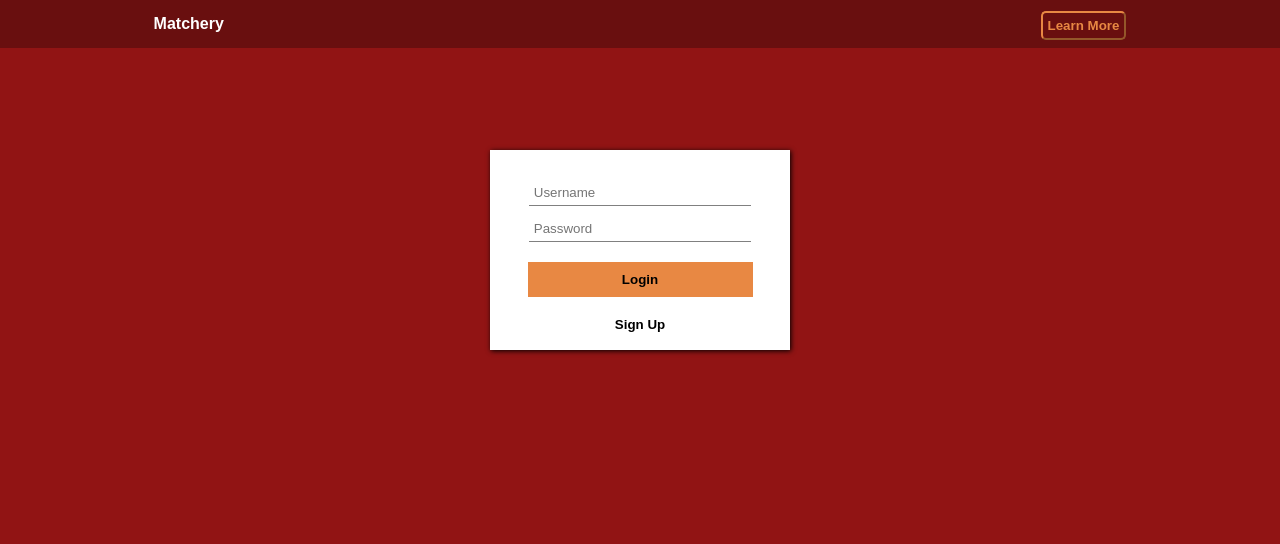
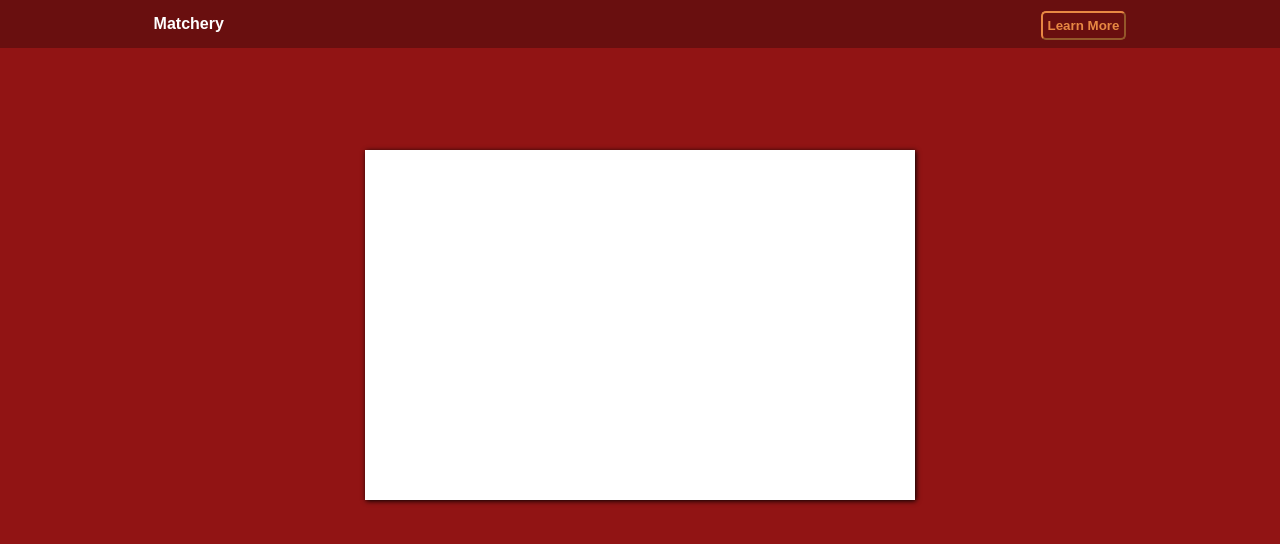
Before and after one commit to andrewsun25/Matchery, a React (Create React App) app in the folder matchery_client/: page / in a window 1280 px wide. Shown: the top 544 px of the page. Built offline with nearby package versions, Linux system fonts and the light colour scheme.

Commit message:
starting on candidate page

```diff
--- a/matchery_client/src/screens/Main.css
+++ b/matchery_client/src/screens/Main.css
@@ -43,7 +43,7 @@
   opacity: 0.75;
 }
 
-.content {
+.loginBox {
   padding: 25px;
   background-color: #fff;
   height: 150px;
@@ -52,7 +52,7 @@
   margin: auto;
   margin-top: 8%;
 }
-.inputClass {
+.loginInput {
   width: 85%;
   margin: 5px 0px 5px 0px;
   padding: 5px 5px;
@@ -60,9 +60,23 @@
   outline: 0;
   background: transparent;
   border-bottom: 1px solid grey;
+  -webkit-transition: 0.15s;
+  -moz-transition: 0.15s;
+  -o-transition: 0.15s;
+  transition: 0.15s;
 }
-.inputClass:focus {
+.loginInput:hover {
+  border-bottom: 1px solid black;
+}
+.loginInput:hover::-webkit-input-placeholder {
+  color: black;
+}
+.loginInput:focus {
+  border-bottom: 1px solid black;
   outline: 0;
+}
+.loginInput:focus::-webkit-input-placeholder {
+  color: black;
 }
 .loginButton {
   width: 90%;
@@ -76,9 +90,6 @@
   -moz-transition: 0.2s;
   -o-transition: 0.2s;
   transition: 0.2s;
-}
-.group {
-  position:relative;
 }
 .loginButton:hover {
   background-color: rgb(252,157,87);
@@ -95,11 +106,19 @@
   border-radius: 0px;
   border: none;
 }
+.signUpButton:hover {
+  text-decoration: underline;
+}
 .signUpButton:focus {
   outline: 0;
 }
 
-@keyframes App-logo-spin {
-  from { transform: rotate(0deg); }
-  to { transform: rotate(360deg); }
+.candidateBox {
+  padding: 25px;
+  background-color: #fff;
+  height: 300px;
+  width: 500px;
+  box-shadow: 1px 1px 5px;
+  margin: auto;
+  margin-top: 8%;
 }
--- a/matchery_client/src/screens/Main.js
+++ b/matchery_client/src/screens/Main.js
@@ -1,36 +1,53 @@
 import React, { Component } from 'react';
 import './Main.css';
 import logo from './logo.svg';
-
-import {
-  BrowserRouter as Router,
-  Route,
-  Link,
-} from 'react-router-dom';
 
 class App extends Component {
   constructor(props) {
     super(props);
     this.state = {
-      email: "",
+      username: "",
       password: "",
+      showLogin: false,
+      showDashboard: false,
     };
+    /*
+    <div style={myStyle}>
+      {this.loginInstance}
+    </div>
+    */
+    this.loginInstance = (
+      <div className="loginBox">
+        <form>
+          <div className="centerRow">
+            <input placeholder="Username" className="loginInput" type="text" name="username" />
+          </div>
+          <div className="centerRow">
+            <input placeholder="Password" className="loginInput" type="password" name="password" />
+          </div>
+          <div className="centerRow">
+            <button className="loginButton" onClick={this.handleLogin}>Login</button>
+          </div>
+          <div className="centerRow">
+            <button className="signUpButton" onClick={this.handleSignUp}>Sign Up</button>
+          </div>
+        </form>
+      </div>
+    )
   }
   componentDidMount() {
     document.body.style = "background:rgb(145,20,20);";
   }
-  handleChange = (event) => {
-    this.setState({email: event.target.value});
+  handleLogin = (event) => {
+    event.preventDefault();
+    this.setState({showLogin: false});
   }
-  handleSubmit = (event) => {
-    alert("A name was submitted: " + this.state.email);
-    event.preventDefault();
-  }
-  handleSignup = (event) => {
+  handleSignUp = (event) => {
     event.preventDefault();
     alert("Test!");
   }
   render() {
+    const myStyle = this.state.showLogin ? {display:'block'} : {display:'none'};
     return (
       <div className="page">
         <div className="header">
@@ -41,21 +58,15 @@ class App extends Component {
             <h1 className="headerTitle">Matchery</h1>
           </div>
         </div>
-        <div className="content">
-          <form>
-            <div className="centerRow">
-              <input placeholder="Username" className="inputClass" type="text" name="username" />
+        <div className="candidateBox">
+          <div className="candidateBoxHeader">
+          </div>
+          <div className="candidateBoxBody">
+            <div className="candidateSideBar">
             </div>
-            <div className="centerRow">
-              <input placeholder="Password" className="inputClass" type="password" name="password" />
+            <div className="candidateMainSection">
             </div>
-            <div className="centerRow">
-              <input className="loginButton" type="submit" value="Login" />
-            </div>
-            <div className="centerRow">
-              <button className="signUpButton" onClick={this.handleSignup}>Sign Up</button>
-            </div>
-          </form>
+          </div>
         </div>
       </div>
     );
```
